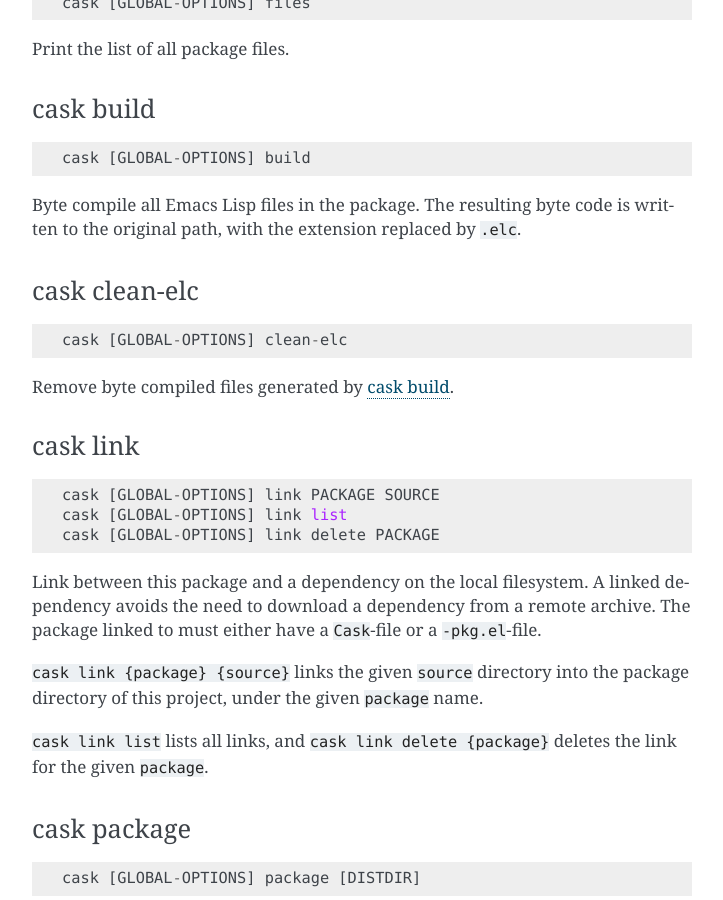
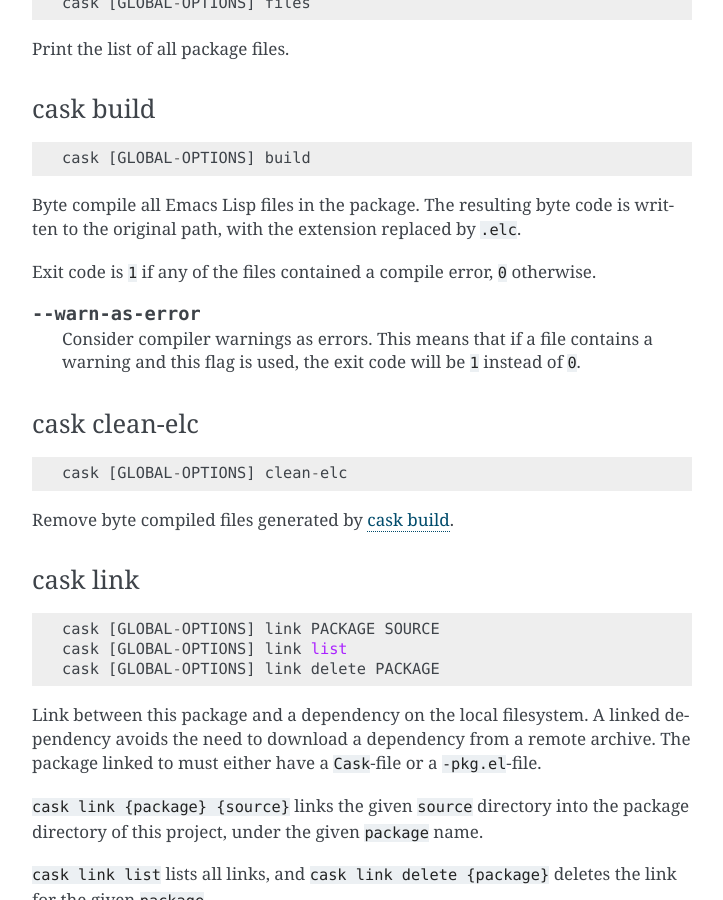
Before and after one commit to cask/cask, a Sphinx documentation site: the page built from doc/guide/usage.rst, in a window 1280 px wide and 900 px high, scrolled down 4005 px. Shown: the whole window, without its empty margins (388-1111 px from the left). Built offline with Sphinx 7.4.7, drawn with Linux system fonts in a browser that asks for light colours; cross-references to code outside the pages are shown as plain code.

Commit message:
Exit build command with proper status code
If any of the files contained a compiler error, exit with status code 1,
otherwise 0.

Also add the option --warn-as-error that will consider compiler warnings
as errors, which means if any of the files contained any warning, exit
with status code 1.

```diff
--- a/doc/guide/usage.rst
+++ b/doc/guide/usage.rst
@@ -310,6 +310,16 @@
 Byte compile all Emacs Lisp files in the package.  The resulting byte code is
 written to the original path, with the extension replaced by ``.elc``.
 
+Exit code is ``1`` if any of the files contained a compile error,
+``0`` otherwise.
+
+.. option:: --warn-as-error
+
+   Consider compiler warnings as errors. This means that if a file
+   contains a warning and this flag is used, the exit code will be
+   ``1`` instead of ``0``.
+
+
 .. _cask clean-elc:
 
 cask clean-elc
```
Also changed, not shown: 6 other files.
